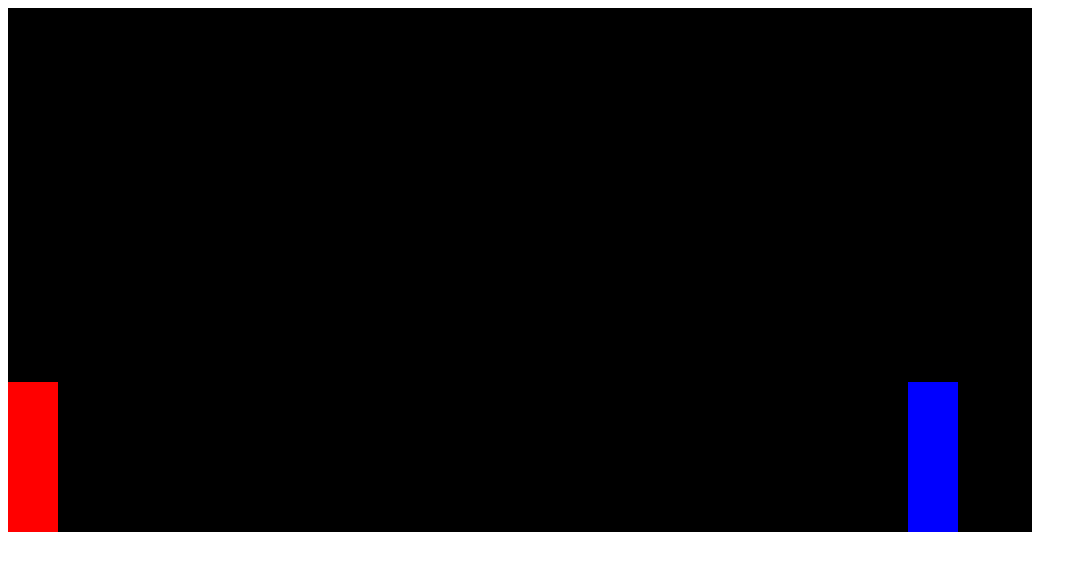
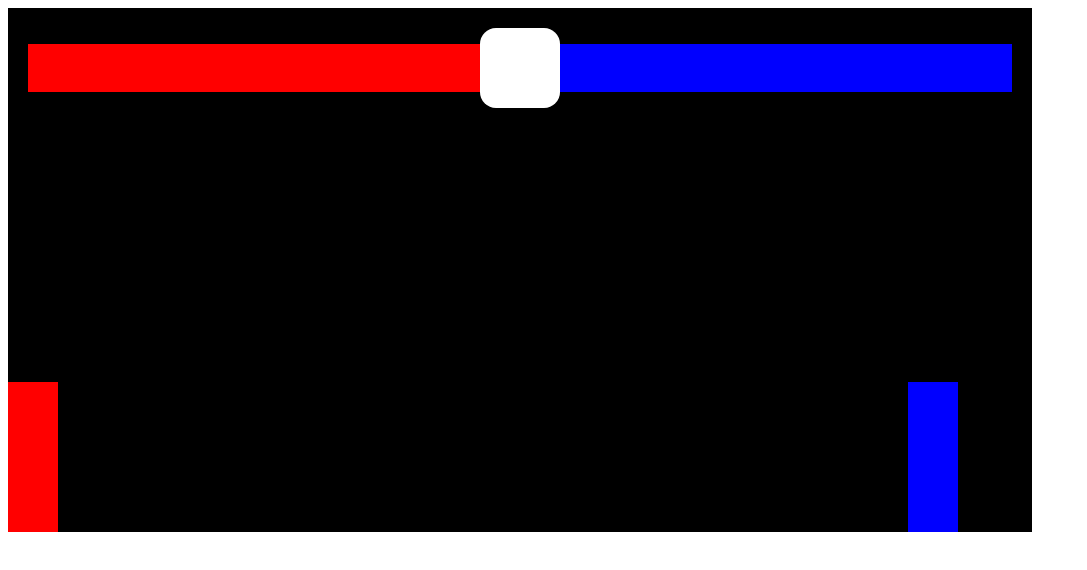
Before and after one commit to HideInKyu/JS-Fighting-Game, a plain HTML site: page index.html in a window 1280 px wide. Shown: the whole page, without its empty margins (0-1087 px from the left). Drawn offline with Linux system fonts and the light colour scheme.

Commit message:
added health system for players, implemented UI for health display, and organized HTML structure

```diff
--- a/index.html
+++ b/index.html
@@ -4,9 +4,25 @@
     <meta charset="UTF-8" />
     <meta name="viewport" content="width=device-width, initial-scale=1.0" />
     <title>Document</title>
+    <link rel="stylesheet" href="style.css" />
   </head>
   <body>
     <script src="./script.js" defer></script>
+    <div class="container">
+      <div class="uiBox">
+        <div class="HPParent">
+          <div class="Accessory"></div>
+          <div class="p1HP"></div>
+        </div>
+
+        <div class="timer"></div>
+
+        <div class="HPParent">
+          <div class="Accessory"></div>
+          <div class="p2HP"></div>
+        </div>
+      </div>
       <canvas> </canvas>
+    </div>
   </body>
 </html>
--- a/script.js
+++ b/script.js
@@ -47,6 +47,7 @@ class Sprite {
     this.color = color;
     // Set the character to not attacking by default
     this.isAttacking = false;
+    this.health = 100;
   }
 
   // Allows us to draw the characters with the class's positions
@@ -209,13 +210,13 @@ playerMovement(player1);
 playerMovement(player2);
 
 // Function to check if two players are touching (collision detection)
-const isTouching = ({ p1, p2 }) => {
+const isTouching = ({ b1, b2 }) => {
   return (
-    p1.attackBox.position.x + p1.attackBox.width >= p2.position.x &&
-    p1.attackBox.position.x <= p2.position.x + p2.width &&
-    p1.attackBox.position.y + p1.attackBox.height >= p2.position.y &&
-    p1.attackBox.position.y <= p2.position.y + p2.height &&
-    p1.isAttacking
+    b1.attackBox.position.x + b1.attackBox.width >= b2.position.x &&
+    b1.attackBox.position.x <= b2.position.x + b2.width &&
+    b1.attackBox.position.y + b1.attackBox.height >= b2.position.y &&
+    b1.attackBox.position.y <= b2.position.y + b2.height &&
+    b1.isAttacking
   );
 };
 
@@ -233,13 +234,16 @@ const animate = () => {
   player1.update();
   player2.update();
   // Check for collisions
-  if (isTouching({ p1: player1, p2: player2 }) && player1.isAttacking) {
+  if (isTouching({ b1: player1, b2: player2 }) && player1.isAttacking) {
     player1.isAttacking = false;
-    console.log("Player 1 hit Player 2!");
+    player2.health -= 20;
+    // document.querySelector(".p2HP").style.width = "20%";
+    document.querySelector(".p2HP").style.width = `${player2.health}%`;
   }
-  if (isTouching({ p1: player2, p2: player1 }) && player2.isAttacking) {
+  if (isTouching({ b1: player2, b2: player1 }) && player2.isAttacking) {
     player2.isAttacking = false;
-    console.log("Player 1 hit Player 2!");
+    player1.health -= 20;
+    document.querySelector(".p1HP").style.width = `${player2.health}%`;
   }
 };
 // Invoke the function to start the animation loop
--- /dev/null
+++ b/style.css
@@ -0,0 +1,53 @@
+* {
+  box-sizing: border-box;
+}
+
+.container {
+  position: relative;
+  width: fit-content;
+  /* or  */
+  /* display: inline-block; */
+}
+.uiBox {
+  padding: 20px;
+  position: absolute;
+  display: flex;
+  align-items: center;
+  width: 100%;
+}
+.p1HP {
+  position: absolute;
+  background-color: #ff0000;
+  top: 0;
+  left: 0;
+  right: 0;
+  bottom: 0;
+}
+
+.Accessory {
+  background-color: #fbff00;
+  height: 3rem;
+}
+
+.timer {
+  width: 5em;
+  height: 5em;
+  background-color: #ffffff;
+  flex-shrink: 0;
+  border-radius: 1rem;
+}
+
+.HPParent {
+  position: relative;
+  width: 100%;
+  height: 3rem;
+}
+
+.p2HP {
+  position: absolute;
+  background-color: #0000ff;
+  top: 0;
+  left: 0;
+  right: 0;
+  bottom: 0;
+}
```
Lines whose indentation alone changed are shown as unchanged.
